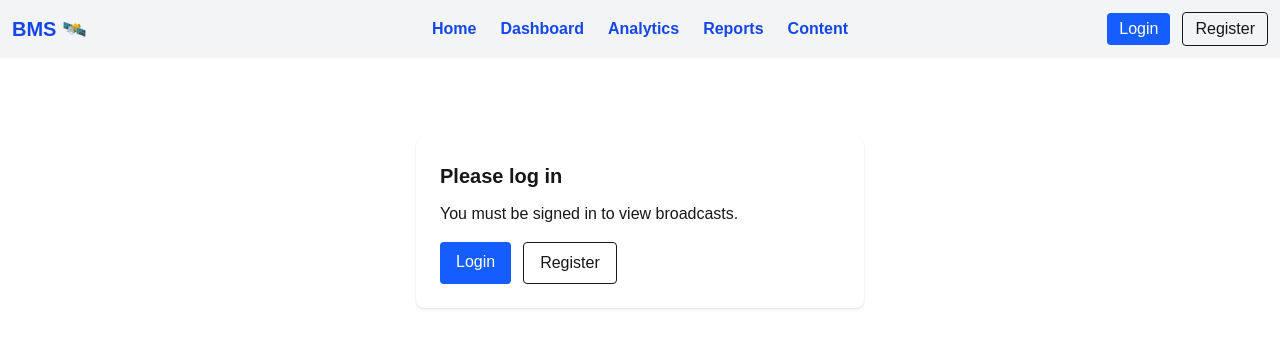
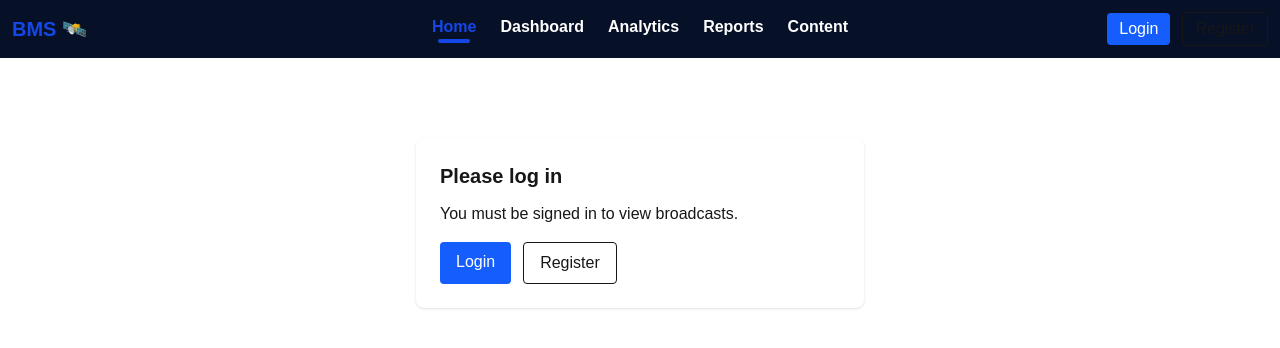
Before and after one commit to jigabarda/BMS-Web, a Next.js app: page / in a window 1280 px wide. Shown: the top 348 px of the page. Built offline with nearby package versions, Linux system fonts and the light colour scheme.

Commit message:
update navbar active design and its background

```diff
--- a/app/components/Navbar.tsx
+++ b/app/components/Navbar.tsx
@@ -1,22 +1,30 @@
-// app/components/Navbar.tsx
 "use client";
 
 import Link from "next/link";
-import { useRouter } from "next/navigation";
+import { useRouter, usePathname } from "next/navigation";
 import { useAuthStore } from "@/app/store/authStore";
 
 export default function Navbar() {
   const user = useAuthStore((s) => s.user);
   const logout = useAuthStore((s) => s.logout);
   const router = useRouter();
+  const pathname = usePathname(); // detect current path
 
   const handleLogout = () => {
     logout();
     router.push("/login");
   };
 
+  const navLinks = [
+    { name: "Home", href: "/" },
+    { name: "Dashboard", href: "/dashboard" },
+    { name: "Analytics", href: "/analytics" },
+    { name: "Reports", href: "/reports" },
+    { name: "Content", href: "/content" },
+  ];
+
   return (
-    <nav className="bg-gray-100 p-3 flex items-center relative">
+    <nav className="bg-[#061026] shadow-white p-3 flex items-center relative">
       {/* LEFT — LOGO */}
       <div className="mr-6">
         <Link href="/" className="text-xl font-bold text-blue-700">
@@ -26,28 +34,31 @@ export default function Navbar() {
 
       {/* CENTER — NAV LINKS */}
       <div className="absolute left-1/2 font-semibold -translate-x-1/2 flex space-x-6">
-        <Link href="/" className="text-blue-700 hover:underline">
-          Home
-        </Link>
-        <Link href="/dashboard" className="text-blue-700 hover:underline">
-          Dashboard
-        </Link>
-        <Link href="/analytics" className="text-blue-700 hover:underline">
-          Analytics
-        </Link>
-        <Link href="/reports" className="text-blue-700 hover:underline">
-          Reports
-        </Link>
-        <Link href="/content" className="text-blue-700 hover:underline">
-          Content
-        </Link>
+        {navLinks.map((link) => {
+          const isActive = pathname === link.href;
+          return (
+            <div key={link.href} className="flex flex-col items-center">
+              <Link
+                href={link.href}
+                className={`${
+                  isActive ? "text-blue-700" : "text-white hover:text-blue-700"
+                }`}
+              >
+                {link.name}
+              </Link>
+              {isActive && (
+                <span className="block w-8 h-1 bg-blue-700 rounded-full"></span>
+              )}
+            </div>
+          );
+        })}
       </div>
 
       {/* RIGHT — ACCOUNT INFO */}
       <div className="ml-auto flex items-center space-x-3">
         {user ? (
           <>
-            <span className="text-gray-700">Hi, {user.email}</span>
+            <span className="text-white">Hi, {user.email}</span>
             <button
               onClick={handleLogout}
               className="px-3 py-1 bg-blue-600 text-white rounded hover:bg-blue-700"
```
Also changed, not shown: app/components/Navbar.css (added).
